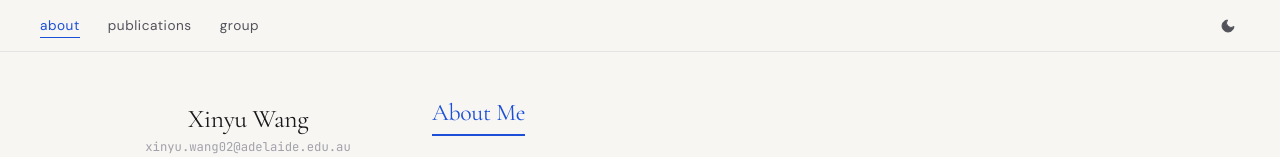
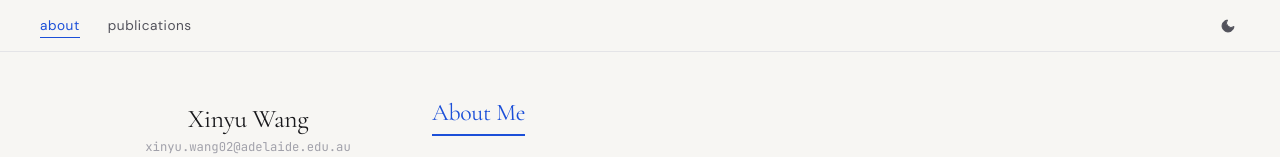
Before and after one commit to xinke-wang/xinke-wang.github.io, a React (Vite) app: page / in a window 1280 px wide. Shown: the top 157 px of the page. Built offline with nearby package versions, Linux system fonts and the light colour scheme.

Commit message:
Temporarily hide group page

```diff
--- a/src/App.jsx
+++ b/src/App.jsx
@@ -5,7 +5,7 @@ import { AboutSection } from './sections/About.jsx';
 import { PublicationsSection } from './sections/Publications.jsx';
 import { GroupSection } from './sections/Group.jsx';
 
-const SECTIONS = ['about', 'publications', 'group'];
+const SECTIONS = ['about', 'publications'];
 
 export default function App() {
   const [section, setSection] = useState(() => {
```
